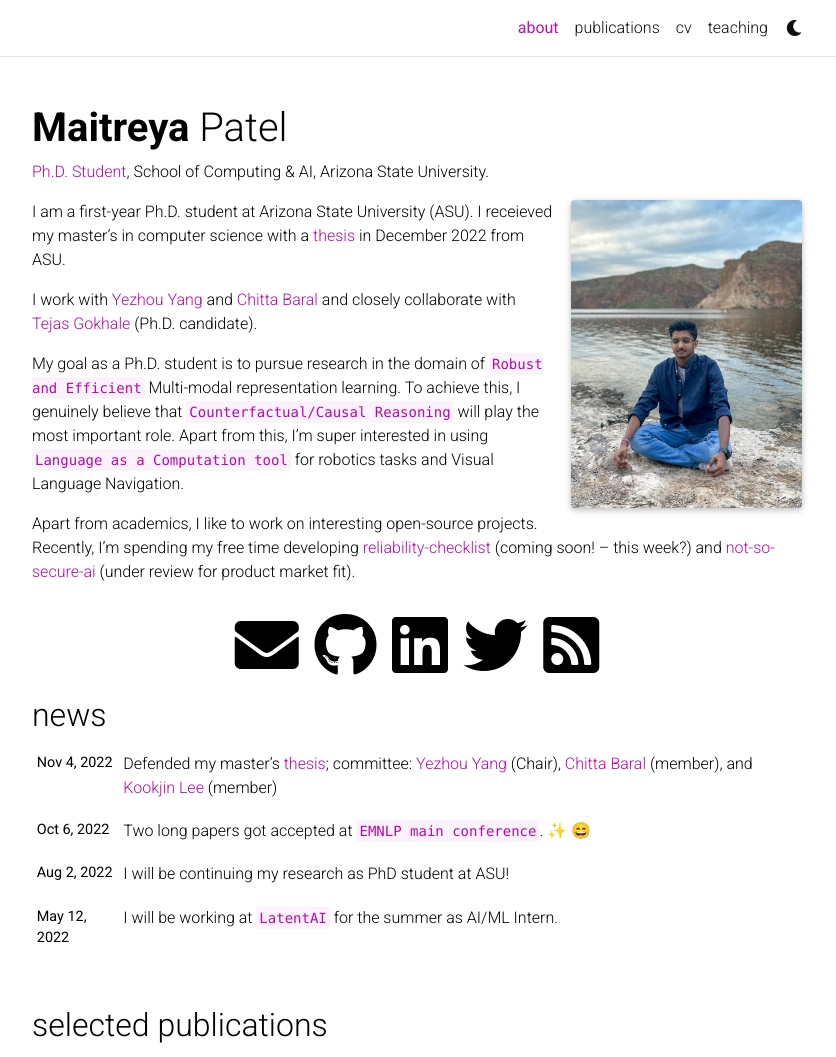
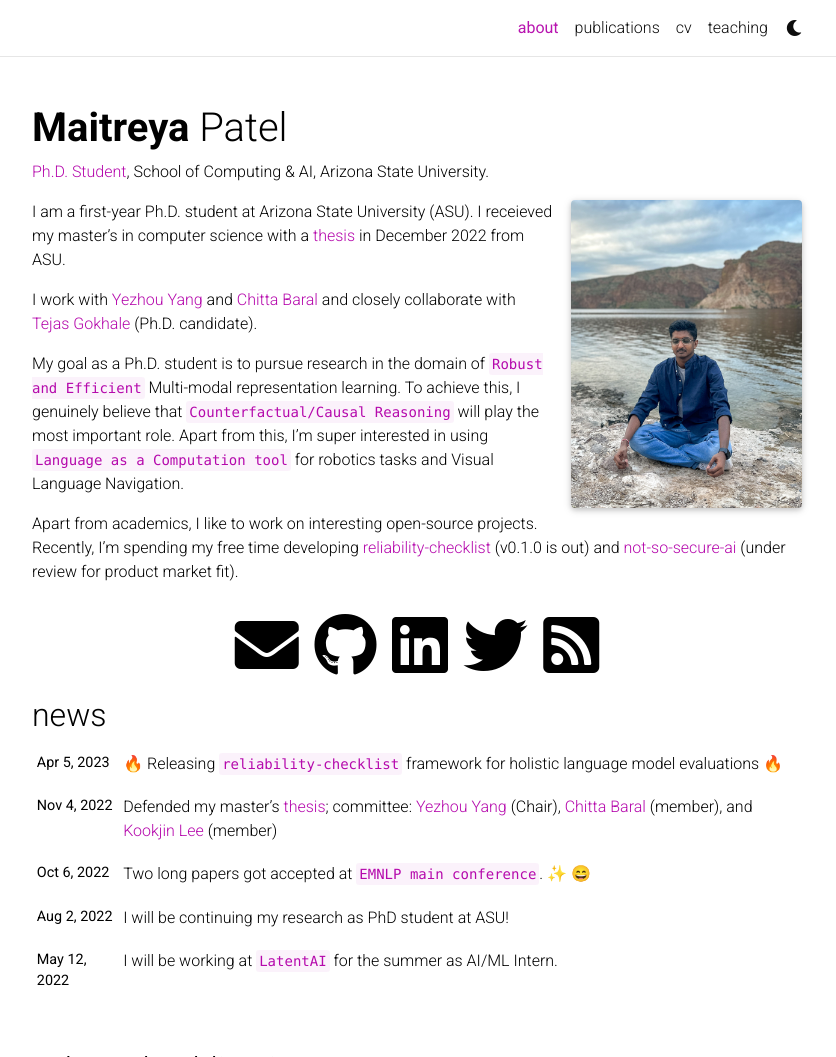
Before and after one commit to Maitreyapatel/maitreyapatel.github.io, a Jekyll site: the page built from _pages/about.md, in a window 1280 px wide and 1274 px high, cut to the strip 0-1057 px from the top of the window. Shown: the whole strip, without its empty margins (223-1059 px from the left). Built offline with Jekyll 4.4.1, drawn with Linux system fonts in a browser that asks for light colours; full-size pictures stand in for the smaller copies a plugin makes; emoji names are drawn with the system emoji font; comment, search, counter and statistics services are not loaded; a style sheet for code colours, icons or effects is not loaded.

Commit message:
recheck added

```diff
--- a/_pages/about.md
+++ b/_pages/about.md
@@ -24,7 +24,7 @@ I work with [Yezhou Yang](https://yezhouyang.engineering.asu.edu) and [Chitta Ba
 
 My goal as a Ph.D. student is to pursue research in the domain of `Robust and Efficient` Multi-modal representation learning. To achieve this, I genuinely believe that `Counterfactual/Causal Reasoning` will play the most important role. Apart from this, I’m super interested in using `Language as a Computation tool` for robotics tasks and Visual Language Navigation.
 
-Apart from academics, I like to work on interesting open-source projects. Recently, I'm spending my free time developing [reliability-checklist](https://github.com/Maitreyapatel/reliability-checklist) (coming soon! -- this week?) and [not-so-secure-ai](https://github.com/Maitreyapatel/gotta-catch-em-all) (under review for product market fit).
+Apart from academics, I like to work on interesting open-source projects. Recently, I'm spending my free time developing [reliability-checklist](https://github.com/Maitreyapatel/reliability-checklist) (v0.1.0 is out) and [not-so-secure-ai](https://github.com/Maitreyapatel/gotta-catch-em-all) (under review for product market fit).
 
 
 <!-- My goal as a PhD student is to persue the research in the domain of `Robust and Efficient` Multi-modal representation learning. To acheive this, I truly believe that `Counterfactual/Causal Reasoning` will play the msot important role. Apart from this, I'm super interested in using `Language as a Computation tool` for robotics tasks and Visual Language Navigation. -->
```
Also changed, not shown: _news/announcement_5.md (added, +7 -0 lines).
